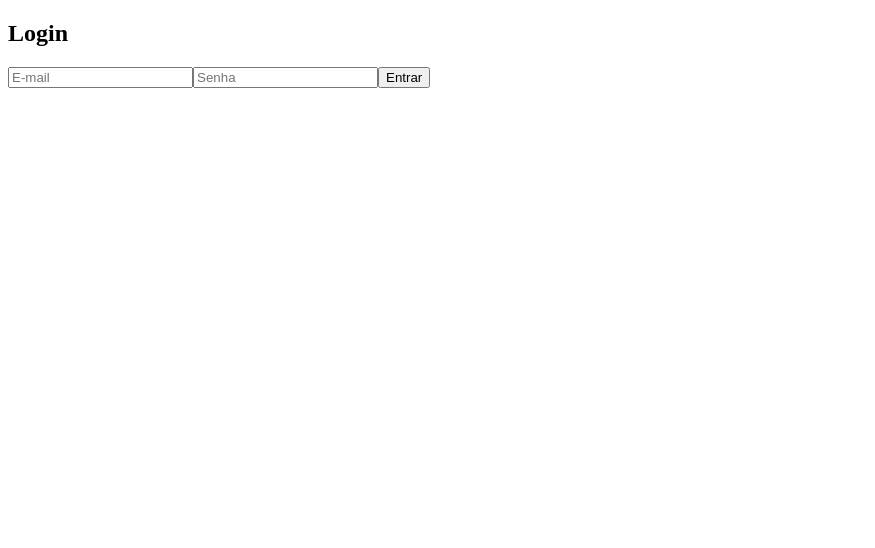
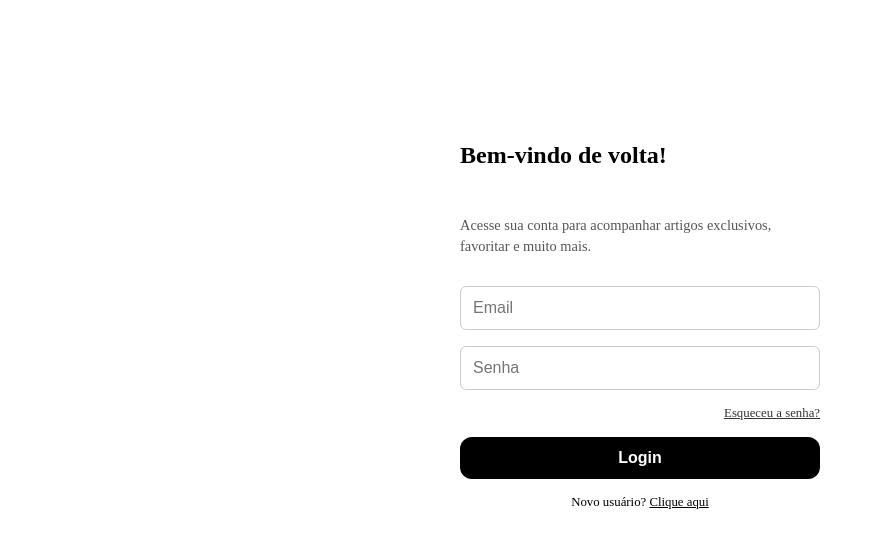
Before and after one commit to GesleyOliveira/frontendBlog, a React (Vite) app in the folder frontendBlog/: page /login in a window 1280 px wide. Shown: the top 548 px of the page, without its empty margins (0-875 px from the left). Built offline with nearby package versions, Linux system fonts and the light colour scheme.

Commit message:
feat: create ForgotPasswordPage with integration to reset-password endpoint

```diff
--- a/frontendBlog/src/App.tsx
+++ b/frontendBlog/src/App.tsx
@@ -1,9 +1,11 @@
 import { Routes, Route } from 'react-router-dom';
-import { LoginPage } from './pages/LoginPage';
-import { HomePage } from './pages/HomePage';
-import { RegisterPage } from './pages/RegisterPage';
 import { PrivateRoute } from './components/PrivateRoute';
 import { LoadingPage } from './pages/LoadingPage';
+import { LoginPage } from './pages/LoginPage';
+import { RegisterPage } from './pages/RegisterPage';
+import { ForgotPasswordPage } from './pages/ForgotPasswordPage';
+import { HomePage } from './pages/HomePage';
+
 
 export default function App() {
   return (
@@ -11,6 +13,7 @@ export default function App() {
       <Route path="/" element={<LoadingPage />} />
       <Route path="/login" element={<LoginPage />} />
       <Route path="/register" element={<RegisterPage />} />
+      <Route path="/forgot-password" element={<ForgotPasswordPage />} />
       <Route
         path="/home"
         element={
--- /dev/null
+++ b/frontendBlog/src/pages/ForgotPasswordPage.tsx
@@ -0,0 +1,70 @@
+import { useState } from 'react';
+import { useNavigate } from 'react-router-dom';
+import '../styles/forgot-password.css';
+
+export function ForgotPasswordPage() {
+  const [email, setEmail] = useState('');
+  const [newPassword, setNewPassword] = useState('');
+  const [confirmPassword, setConfirmPassword] = useState('');
+  const navigate = useNavigate();
+
+  const handleSubmit = async (e: React.FormEvent) => {
+    e.preventDefault();
+
+    try {
+      const res = await fetch('http://localhost:3000/users/reset-password', {
+        method: 'PUT',
+        headers: { 'Content-Type': 'application/json' },
+        body: JSON.stringify({ email, newPassword, confirmPassword }),
+      });
+
+      const data = await res.json();
+
+      if (res.ok) {
+        alert('Senha redefinida com sucesso!');
+        navigate('/login');
+      } else {
+        alert(data.message || 'Erro ao redefinir senha.');
+      }
+    } catch {
+      alert('Erro de conexão com o servidor.');
+    }
+  };
+
+  return (
+    <div className="forgot-container">
+      <form className="forgot-form" onSubmit={handleSubmit}>
+        <h2>Esqueci a senha</h2>
+        <p>Sem problemas! Informe seu e-mail e enviaremos um link para redefinir sua senha.</p>
+
+        <input
+          type="email"
+          placeholder="Email"
+          value={email}
+          onChange={(e) => setEmail(e.target.value)}
+          required
+        />
+        <input
+          type="password"
+          placeholder="Nova senha"
+          value={newPassword}
+          onChange={(e) => setNewPassword(e.target.value)}
+          required
+        />
+        <input
+          type="password"
+          placeholder="Confirmar nova senha"
+          value={confirmPassword}
+          onChange={(e) => setConfirmPassword(e.target.value)}
+          required
+        />
+
+        <button type="submit">Alterar</button>
+
+        <p className="back-login">
+          Lembrou a senha? <a href="/login">Voltar ao login</a>
+        </p>
+      </form>
+    </div>
+  );
+}
--- a/frontendBlog/src/pages/LoadingPage.tsx
+++ b/frontendBlog/src/pages/LoadingPage.tsx
@@ -7,8 +7,8 @@ export function LoadingPage() {
 
   useEffect(() => {
     const timer = setTimeout(() => {
-      navigate('/ogin');
-    }, 1000); //
+      navigate('/login');
+    }, 2000); //
 
     return () => clearTimeout(timer);
   }, [navigate]);
--- a/frontendBlog/src/pages/LoginPage.tsx
+++ b/frontendBlog/src/pages/LoginPage.tsx
@@ -1,5 +1,6 @@
 import { useState } from 'react';
-import { useNavigate } from 'react-router-dom';
+import { Link, useNavigate } from 'react-router-dom';
+import '../styles/login.css';
 
 export function LoginPage() {
   const [email, setEmail] = useState('');
@@ -8,6 +9,7 @@ export function LoginPage() {
 
   const handleSubmit = async (e: React.FormEvent) => {
     e.preventDefault();
+
     try {
       const res = await fetch('http://localhost:3000/users/login', {
         method: 'POST',
@@ -29,12 +31,14 @@ export function LoginPage() {
   };
 
   return (
-    <div>
-      <h2>Login</h2>
-      <form onSubmit={handleSubmit}>
+    <div className="login-container">
+      <form onSubmit={handleSubmit} className="login-form">
+        <h1>Bem-vindo de volta!</h1>
+        <p>Acesse sua conta para acompanhar artigos exclusivos, favoritar e muito mais.</p>
+
         <input
           type="email"
-          placeholder="E-mail"
+          placeholder="Email"
           value={email}
           onChange={(e) => setEmail(e.target.value)}
           required
@@ -46,7 +50,17 @@ export function LoginPage() {
           onChange={(e) => setPassword(e.target.value)}
           required
         />
-        <button type="submit">Entrar</button>
+
+        <div className="form-links">
+          <Link to="/forgot-password">Esqueceu a senha?</Link>
+        </div>
+
+        <button type="submit">Login</button>
+
+        <div className="form-footer">
+          <span>Novo usuário? </span>
+          <Link to="/register">Clique aqui</Link>
+        </div>
       </form>
     </div>
   );
--- /dev/null
+++ b/frontendBlog/src/styles/forgot-password.css
@@ -0,0 +1,58 @@
+.forgot-container {
+  display: flex;
+  justify-content: center;
+  align-items: center;
+  height: 100vh;
+  background: #fff;
+}
+
+.forgot-form {
+  max-width: 360px;
+  width: 100%;
+  display: flex;
+  flex-direction: column;
+  gap: 1rem;
+  padding: 2rem;
+}
+
+.forgot-form h2 {
+  font-size: 1.25rem;
+  font-weight: bold;
+}
+
+.forgot-form p {
+  font-size: 0.9rem;
+  color: #555;
+}
+
+.forgot-form input {
+  padding: 0.75rem;
+  border: 1px solid #ccc;
+  border-radius: 6px;
+  font-size: 1rem;
+}
+
+.forgot-form button {
+  padding: 0.75rem;
+  border: none;
+  border-radius: 10px;
+  background-color: #000;
+  color: #fff;
+  font-weight: bold;
+  font-size: 1rem;
+  cursor: pointer;
+}
+
+.forgot-form button:hover {
+  background-color: #222;
+}
+
+.back-login {
+  font-size: 0.8rem;
+  text-align: center;
+}
+
+.back-login a {
+  text-decoration: underline;
+  color: #000;
+}
--- /dev/null
+++ b/frontendBlog/src/styles/global.css
@@ -0,0 +1,5 @@
+body {
+  margin: 0;
+  font-family: 'Inter', sans-serif;
+  background-color: #fff;
+}
--- /dev/null
+++ b/frontendBlog/src/styles/login.css
@@ -0,0 +1,70 @@
+.login-container {
+  display: flex;
+  justify-content: center;
+  align-items: center;
+  height: 100vh;
+  background: #fff;
+}
+
+.login-form {
+  width: 100%;
+  max-width: 360px;
+  display: flex;
+  flex-direction: column;
+  gap: 1rem;
+  padding: 2rem;
+  margin-top: -180px;
+}
+
+.login-form h1 {
+  font-size: 1.5rem;
+  font-weight: 600;
+}
+
+.login-form p {
+  font-size: 0.9rem;
+  color: #555;
+  line-height: 1.4;
+}
+
+.login-form input {
+  padding: 0.75rem;
+  border: 1px solid #ccc;
+  border-radius: 6px;
+  font-size: 1rem;
+}
+
+.form-links {
+  text-align: right;
+  font-size: 0.8rem;
+}
+
+.form-links a {
+  color: #333;
+  text-decoration: underline;
+}
+
+.login-form button {
+  padding: 0.75rem;
+  border: none;
+  border-radius: 12px;
+  background-color: #000;
+  color: #fff;
+  font-weight: 600;
+  font-size: 1rem;
+  cursor: pointer;
+}
+
+.login-form button:hover {
+  background-color: #222;
+}
+
+.form-footer {
+  font-size: 0.8rem;
+  text-align: center;
+}
+
+.form-footer a {
+  text-decoration: underline;
+  color: #000;
+}
```
